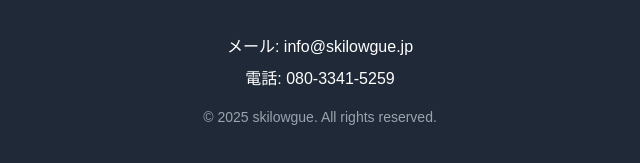
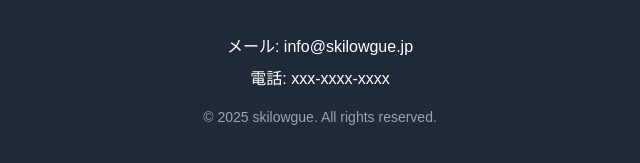
Before and after one commit to code528akito/egohp3, a plain HTML site: page public/company.html in a window 1280 px wide. Shown: the part 867-1030 px from the top of the page, 320-960 px from the left. Drawn offline with nearby package versions, Linux system fonts and the light colour scheme.

Commit message:
電話番号削除

```diff
--- a/public/company.html
+++ b/public/company.html
@@ -80,7 +80,7 @@
     <footer class="bg-gray-800 text-white py-10">
         <div class="container mx-auto px-6 text-center">
             <p class="mb-2">メール: <a href="mailto:info@skilowgue.jp" class="hover:text-purple-300">info@skilowgue.jp</a></p>
-            <p class="mb-4">電話: <a href="tel:08033415259" class="hover:text-purple-300">080-3341-5259</a></p>
+            <p class="mb-4">電話: <a href="tel:08033415259" class="hover:text-purple-300">xxx-xxxx-xxxx</a></p>
             <p class="text-sm text-gray-400">&copy; 2025 skilowgue. All rights reserved.</p>
         </div>
     </footer>
```
Also changed, not shown: public/index.html (+1 -1 lines), public/representative.html (+1 -1 lines).
